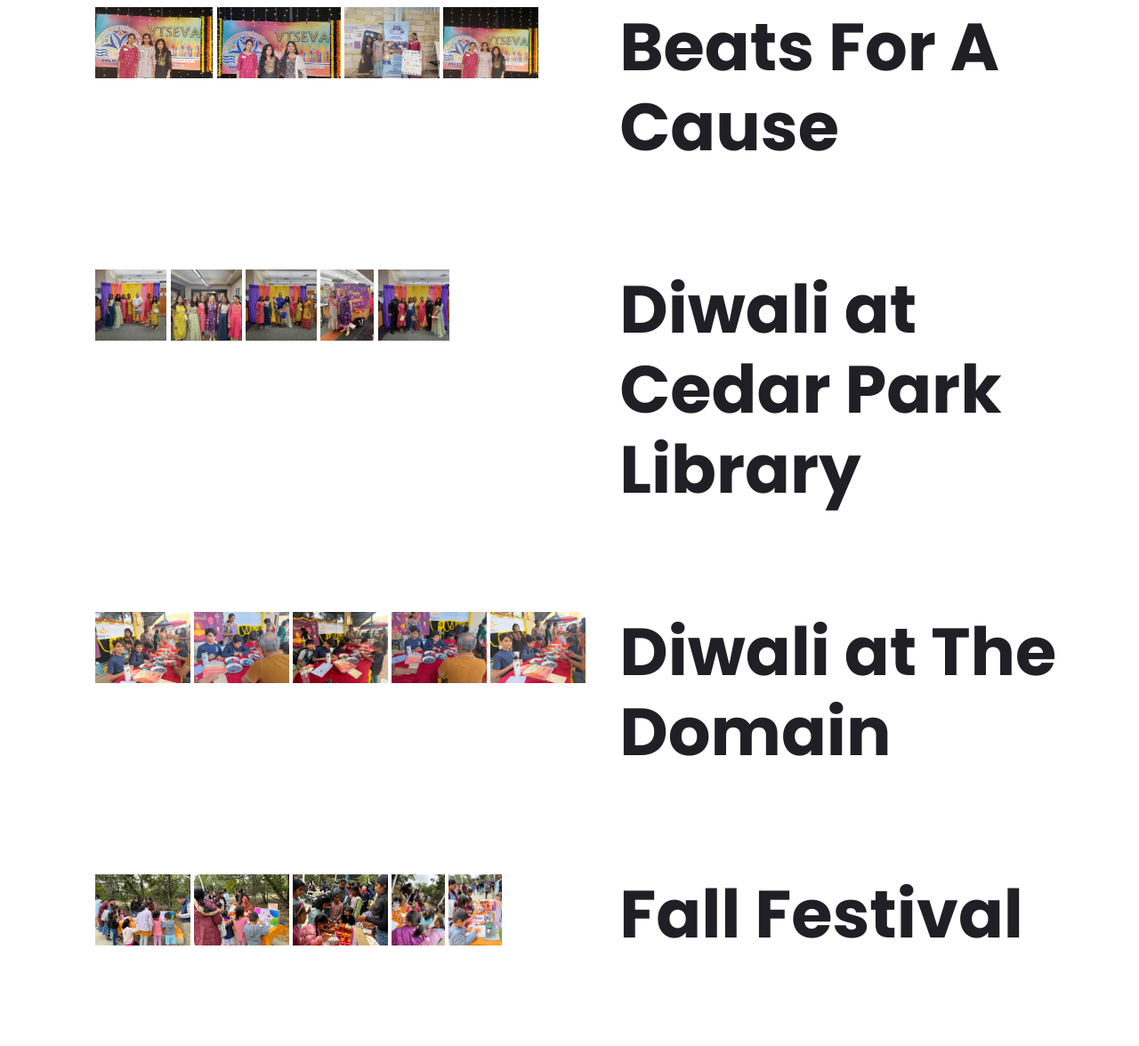
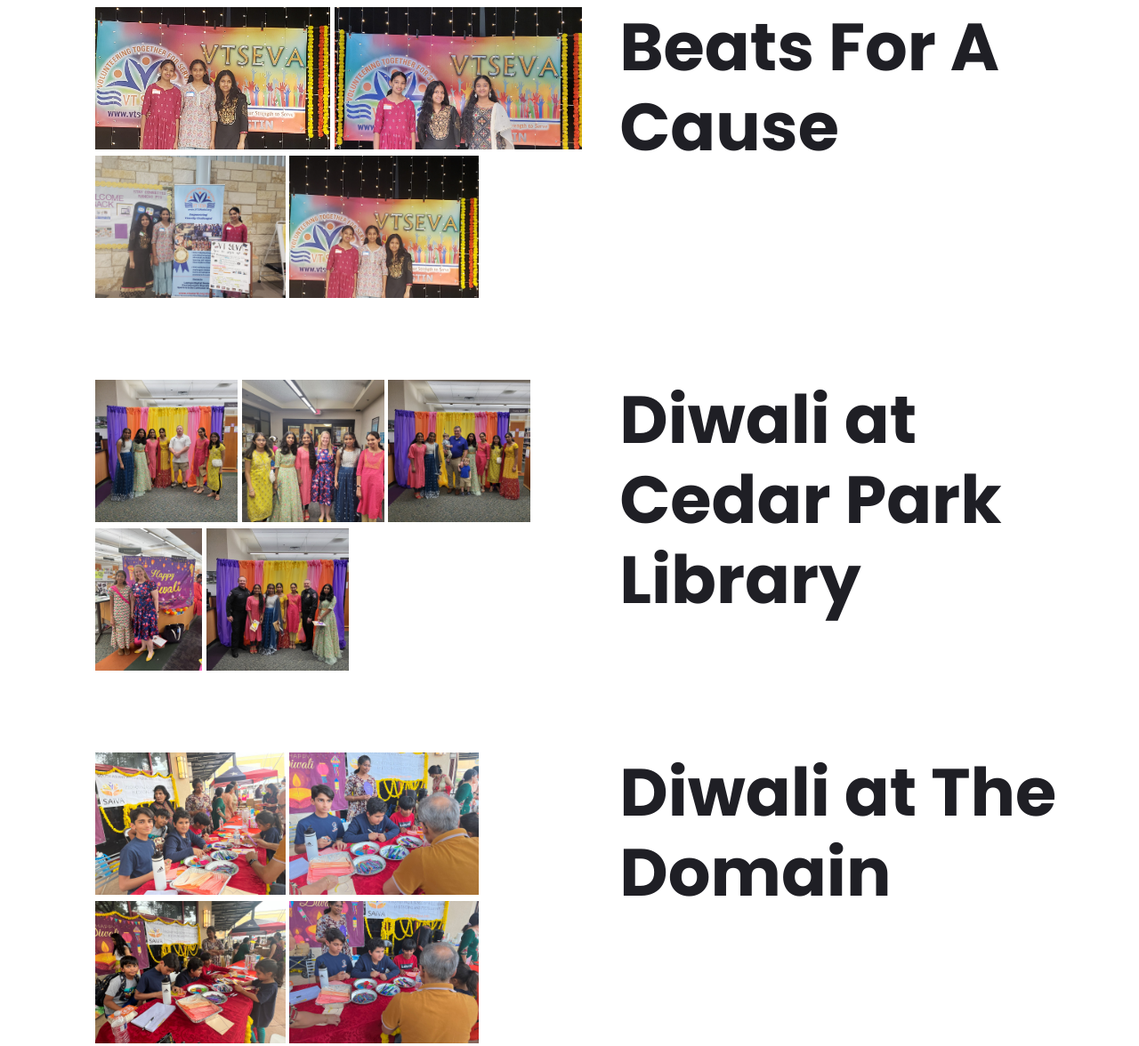
Before and after one commit to basisimpact/website, a plain HTML site: page src/events.html in a window 1280 px wide. Shown: the part 367-1543 px from the top of the page at 89% size. Drawn offline with Linux system fonts and the light colour scheme.

Commit message:
Change image sizes

```diff
--- a/src/events.html
+++ b/src/events.html
@@ -23,10 +23,10 @@
 
         <div class="row" id="b4c">
           <div class="column" id="image">
-            <img src="events/b4c/1.jpeg" alt="Beats for a Cause" style="height: 10vh;">
-            <img src="events/b4c/2.jpeg" alt="Beats for a Cause" style="height: 10vh;">
-            <img src="events/b4c/3.jpeg" alt="Beats for a Cause" style="height: 10vh;">
-            <img src="events/b4c/4.jpeg" alt="Beats for a Cause" style="height: 10vh;">
+            <img src="events/b4c/1.jpeg" alt="Beats for a Cause" style="height: 20vh;">
+            <img src="events/b4c/2.jpeg" alt="Beats for a Cause" style="height: 20vh;">
+            <img src="events/b4c/3.jpeg" alt="Beats for a Cause" style="height: 20vh;">
+            <img src="events/b4c/4.jpeg" alt="Beats for a Cause" style="height: 20vh;">
           </div>
           <div class="column">
             <h1>Beats For A Cause</h1>
@@ -36,11 +36,11 @@
 
         <div class="row" id="dcp">
           <div class="column" id="image">
-            <img src="events/dcp/1.jpeg" alt="Diwali at Cedar Park Library" style="height: 10vh;">
-            <img src="events/dcp/2.jpeg" alt="Diwali at Cedar Park Library" style="height: 10vh;">
-            <img src="events/dcp/3.jpeg" alt="Diwali at Cedar Park Library" style="height: 10vh;">
-            <img src="events/dcp/4.jpeg" alt="Diwali at Cedar Park Library" style="height: 10vh;">
-            <img src="events/dcp/5.jpeg" alt="Diwali at Cedar Park Library" style="height: 10vh;">
+            <img src="events/dcp/1.jpeg" alt="Diwali at Cedar Park Library" style="height: 20vh;">
+            <img src="events/dcp/2.jpeg" alt="Diwali at Cedar Park Library" style="height: 20vh;">
+            <img src="events/dcp/3.jpeg" alt="Diwali at Cedar Park Library" style="height: 20vh;">
+            <img src="events/dcp/4.jpeg" alt="Diwali at Cedar Park Library" style="height: 20vh;">
+            <img src="events/dcp/5.jpeg" alt="Diwali at Cedar Park Library" style="height: 20vh;">
           </div>
           <div class="column">
             <h1>Diwali at Cedar Park Library</h1>
@@ -50,11 +50,11 @@
 
         <div class="row" id="dad">
           <div class="column" id="image">
-            <img src="events/dad/1.jpeg" alt="Diwali at The Domain" style="height: 10vh;">
-            <img src="events/dad/2.jpeg" alt="Diwali at The Domain" style="height: 10vh;">
-            <img src="events/dad/3.jpeg" alt="Diwali at The Domain" style="height: 10vh;">
-            <img src="events/dad/4.jpeg" alt="Diwali at The Domain" style="height: 10vh;">
-            <img src="events/dad/5.jpeg" alt="Diwali at The Domain" style="height: 10vh;">
+            <img src="events/dad/1.jpeg" alt="Diwali at The Domain" style="height: 20vh;">
+            <img src="events/dad/2.jpeg" alt="Diwali at The Domain" style="height: 20vh;">
+            <img src="events/dad/3.jpeg" alt="Diwali at The Domain" style="height: 20vh;">
+            <img src="events/dad/4.jpeg" alt="Diwali at The Domain" style="height: 20vh;">
+            <img src="events/dad/5.jpeg" alt="Diwali at The Domain" style="height: 20vh;">
           </div>
           <div class="column">
             <h1>Diwali at The Domain</h1>
@@ -64,11 +64,11 @@
 
         <div class="row" id="fft">
           <div class="column" id="image">
-            <img src="events/fft/1.jpeg" alt="Fall Festival" style="height: 10vh;">
-            <img src="events/fft/2.jpeg" alt="Fall Festival" style="height: 10vh;">
-            <img src="events/fft/3.jpeg" alt="Fall Festival" style="height: 10vh;">
-            <img src="events/fft/4.jpeg" alt="Fall Festival" style="height: 10vh;">
-            <img src="events/fft/5.jpeg" alt="Fall Festival" style="height: 10vh;">
+            <img src="events/fft/1.jpeg" alt="Fall Festival" style="height: 20vh;">
+            <img src="events/fft/2.jpeg" alt="Fall Festival" style="height: 20vh;">
+            <img src="events/fft/3.jpeg" alt="Fall Festival" style="height: 20vh;">
+            <img src="events/fft/4.jpeg" alt="Fall Festival" style="height: 20vh;">
+            <img src="events/fft/5.jpeg" alt="Fall Festival" style="height: 20vh;">
           </div>
           <div class="column">
             <h1>Fall Festival</h1>
```
